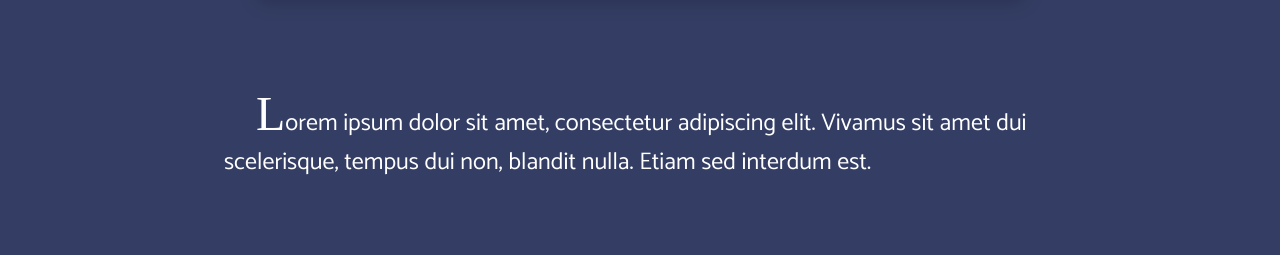
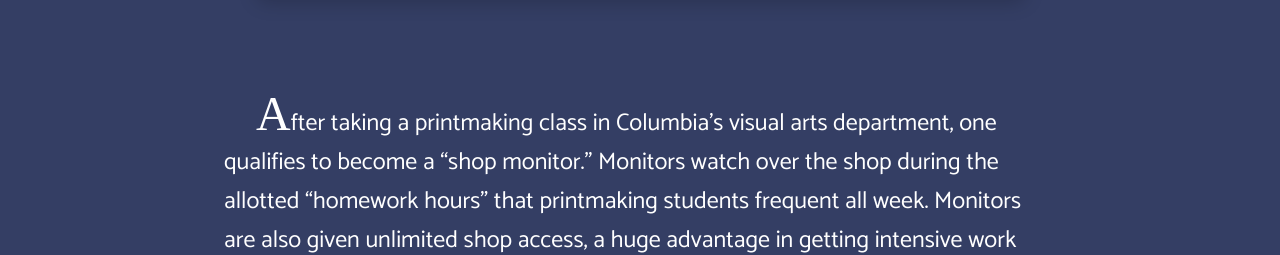
Before and after one commit to spectatorpublishing/illo-edition-2023, a React (Create React App) app: page /illos in a window 1280 px wide. Shown: the part 635-890 px from the top of the page. Built offline with nearby package versions, Linux system fonts and the light colour scheme; a web font is replaced by a local one.

Commit message:
added illo data

```diff
--- a/src/data/illos.js
+++ b/src/data/illos.js
@@ -14,140 +14,152 @@ import hour12 from "./../assets/clocks/hour12.png"
 export const illos = [
     {
       id: 1,
-      title: "Homecoming",
-      img_link: "https://cloudfront-us-east-1.images.arcpublishing.com/spectator/FEM5FWOA4RCNFG27LLTUCM2PVM.jpg",
+      location: "LeRoy Neiman Center for Print Studies",
+      img_link: "https://illoedition2023.s3.amazonaws.com/12am-2am+Mac+Jackson.png",
       text_color: "white",
       background_color: "#343E64",
       clock_image: hour1,
       start_time: "0:00",
       end_time: "2:00",
+      illustrator: "Mac Jackson, CC '24, Staff Illustrator",
       text:
-        "Lorem ipsum dolor sit amet, consectetur adipiscing elit. Vivamus sit amet dui scelerisque, tempus dui non, blandit nulla. Etiam sed interdum est."
+        "After taking a printmaking class in Columbia's visual arts department, one qualifies to become a “shop monitor.” Monitors watch over the shop during the allotted “homework hours” that printmaking students frequent all week. Monitors are also given unlimited shop access, a huge advantage in getting intensive work done in a timely manner. As a print monitor, I have spent plenty of time in the shop after-hours with the occasional company of a graduate student or two. This illustration, a fabricated memory stylized as “footage,” shows a print in the process on the table at the forefront while the details of the studio's amenities dissolve in shadow."
     },
     {
       id: 2,
-      title: "LGBTQ",
-      img_link: "https://cloudfront-us-east-1.images.arcpublishing.com/spectator/Z4BWW6HGSZAYDJXUYI4FYWCDJU.png",
+      location: "Morton Williams",
+      img_link: "https://illoedition2023.s3.amazonaws.com/2am-4am+Kelsea+Petersen.png",
       text_color: "white",
       background_color: "#705970",
       clock_image: hour2,
       start_time: "2:00",
       end_time: "4:00",
-      text: "Lorem ipsum dolor sit amet, consectetur adipiscing elit."
+      illustrator: "Kelsea Petersen, CC '25, Illustrations Deputy Editor",
+      text: "There are very few spaces around campus as liminal as Morton Williams at 2 a.m. Whether you find yourself getting snacks there after a night out or grabbing a red bull during a long night in, you will make some of the worst nutritional and financial decisions of your life here. Bathed in the ambient lighting of vaguely flickering fluorescent bulbs, you are guaranteed to be disoriented when you run into four or five side characters from your life in rapid succession. Dodge Hall's proximity to the grocery store has given me a particular love of the 2 a.m. energy drink run during long studio nights!"
     },
     {
       id: 3,
-      title: "NSOP",
-      img_link: "https://cloudfront-us-east-1.images.arcpublishing.com/spectator/AIDTE6P5SRC55G5C4SPM7GUV54.JPG",
+      location: "Diana Center Architecture Studio",
+      img_link: "https://illoedition2023.s3.amazonaws.com/4am-6am+Ji+Yoon+Sim.png",
       text_color: "white",
       background_color: "#A7939A",
       clock_image: hour3,
       start_time: "4:00",
       end_time: "6:00",
+      illustrator: "Ji Yoon Sim, BC '24, Illustrations Editor",
       text:
-        "Lorem ipsum dolor sit amet, consectetur adipiscing elit. Vivamus sit amet dui scelerisque, tempus dui non, blandit nulla."
+        "As an architecture student, I have spent countless late nights in Diana Center's studio. It is safe to say that I am not the only one. Especially on the day before reviews, many students will camp out in the studio and work through the night into the morning to get their best work forward. As the sun rises and impending deadlines loom, the collective panic of all of the students is palpable, albeit sluggish given the late hour. In all honesty, there is nothing pleasant about an all-nighter. However, these all-nighters with classmates have created tight bonds and special moments I will never forget."
     },
     {
       id: 4,
-      title: "SSFP",
-      img_link: "https://cloudfront-us-east-1.images.arcpublishing.com/spectator/ZGLLIPIBOVHPRMSBARH77X4ZNE.jpeg",
+      location: "Absolute Bagels and Butler Library",
+      img_link: "https://illoedition2023.s3.amazonaws.com/6am-8am+Olya+Sukonrat.jpg",
       text_color: "#595050",
       background_color: "#C8BFC3",
       clock_image: hour4,
       start_time: "6:00",
       end_time: "8:00",
-      text: "Lorem ipsum dolor sit amet, consectetur adipiscing elit."
+      illustrator: "Olya Sukonrat, CC '25, Illustrations Deputy Editor",
+      text: "Last semester, I developed an out-of-character routine: I would wake up at 6 a.m., get dressed for the day, and walk across the street to Absolute Bagels. In fact, I did this so often that the owners remembered my usual order, and we would briefly converse in our native Thai before I walked out. Though I spent the majority of my academic career identifying as a “night owl,” I found that waking up early gives me time to breathe and gather my thoughts before the day officially started. I also realized that morning was a great time to complete my many dense reading assignments; the libraries were empty then, and my mind was less foggy."
     },
     {
         id: 5,
-        title: "Homecoming",
-        img_link: "https://cloudfront-us-east-1.images.arcpublishing.com/spectator/FEM5FWOA4RCNFG27LLTUCM2PVM.jpg",
+        location: "Riverside Park",
+        img_link: "https://illoedition2023.s3.amazonaws.com/8am-10am+Chiara+Guigou.jpg",
         text_color: "#4D5266",
         background_color: "#B7C8DB",
         clock_image: hour5,
         start_time: "8:00",
         end_time: "10:00",
+        illustrator: "Chiara Guigou, GS '23, Staff Illustrator",
         text:
-          "Lorem ipsum dolor sit amet, consectetur adipiscing elit. Vivamus sit amet dui scelerisque, tempus dui non, blandit nulla. Etiam sed interdum est."
+          "In a busy city like New York, it can be difficult to catch a break from the stress of school and work. However, I have found my remedy through daily morning runs in Riverside Park. With each step, the fresh air hits my face, and I am surrounded by nature. The river view glistens in the morning sunlight, providing me with the most beautiful view!"
       },
       {
         id: 6,
-        title: "LGBTQ",
-        img_link: "https://cloudfront-us-east-1.images.arcpublishing.com/spectator/Z4BWW6HGSZAYDJXUYI4FYWCDJU.png",
+        location: "The rink at Bryant Park",
+        img_link: "https://illoedition2023.s3.amazonaws.com/10am-12pm+Julian+Michaud.png",
         text_color: "#4D5266",
         background_color: "#BCC3CA",
         clock_image: hour6,
         start_time: "10:00",
         end_time: "12:00",
-        text: "Lorem ipsum dolor sit amet, consectetur adipiscing elit."
+        illustrator: "Julian Michaud, SEAS '24, Illustrations Deputy Editor",
+        text: "If you are trying to get away from campus and you have a free morning during the winter months, take the 1 train down to Bryant Park and enjoy its ice rink. It is one of the few rinks in the area that is free if you bring your own skates, and skating in the morning means you can avoid some of the evening rush. While you skate, numerous London plane trees encircle the rink, and the Grace Building towers behind them. Afterward, you can peruse the shops of the holiday market or grab a bite to eat before heading back to campus for your afternoon classes."
       },
       {
         id: 7,
-        title: "NSOP",
-        img_link: "https://cloudfront-us-east-1.images.arcpublishing.com/spectator/AIDTE6P5SRC55G5C4SPM7GUV54.JPG",
+        location: "Halal cart on 115th St",
+        img_link: "https://illoedition2023.s3.amazonaws.com/12pm-2pm+Xinyi+Niu.jpg",
         text_color: "#665C4D",
         background_color: "#DED2C0",
         clock_image: hour7,
         start_time: "12:00",
         end_time: "14:00",
+        illustrator: "Caroline Niu, CC '25, Staff Illustrator ",
         text:
-          "Lorem ipsum dolor sit amet, consectetur adipiscing elit. Vivamus sit amet dui scelerisque, tempus dui non, blandit nulla."
+          "Whenever I am hungry for a quick lunch right before my afternoon classes, I go straight to the halal cart on 115th St. The aroma of the spices, chicken, beef, and lamb always attracts a long line of students around this time. As a student who is always low on meal swipes and looking for an affordable meal, the food carts, especially the halal cart on 115th St., have my whole heart."
       },
       {
         id: 8,
-        title: "SSFP",
-        img_link: "https://cloudfront-us-east-1.images.arcpublishing.com/spectator/ZGLLIPIBOVHPRMSBARH77X4ZNE.jpeg",
+        location: "Green umbrella table on campus",
+        img_link: "https://illoedition2023.s3.amazonaws.com/2pm-4pm+Yingjie+Wang.jpg",
         text_color: "#605151",
         background_color: "#D3C6C6",
         clock_image: hour8,
         start_time: "14:00",
         end_time: "16:00",
-        text: "Lorem ipsum dolor sit amet, consectetur adipiscing elit."
+        illustrator: "Yingjie Wang, SEAS '24, Senior Staff Illustrator",
+        text: "Mid-afternoon is the perfect time to get some studying done or to consider a nap between classes. When the weather is nice, one of my favorite study spots is at one of the green umbrella-adorned tables scattered around campus. These tables are notoriously hard to snag, but nothing beats the sunshine, the cool breeze, and doing work while listening to the rhythms of campus."
       },
       {
         id: 9,
-        title: "Homecoming",
-        img_link: "https://cloudfront-us-east-1.images.arcpublishing.com/spectator/FEM5FWOA4RCNFG27LLTUCM2PVM.jpg",
+        location: "Ferris Booth Commons dessert bar",
+        img_link: "https://illoedition2023.s3.amazonaws.com/4pm-6pm+Cindy+Jin.png",
         text_color: "#605151",
         background_color: "#A79C9C",
         clock_image: hour9,
         start_time: "16:00",
         end_time: "18:00",
+        illustrator: "Cindy Jin, CC '26, Staff Illustrator",
         text:
-          "Lorem ipsum dolor sit amet, consectetur adipiscing elit. Vivamus sit amet dui scelerisque, tempus dui non, blandit nulla. Etiam sed interdum est."
+          " I cannot say I have a favorite dining hall, but the dessert bar at Ferris Booth Commons really makes a difference sometimes. What feeling can be better than finishing up a day of four classes after 4 p.m. and coming to Ferris to get a slice of cheesecake with an outrageous amount of sweetness? The fact that it is most definitely too sweet for my Asian taste buds turns it into a guilty pleasure."
       },
       {
         id: 10,
-        title: "LGBTQ",
-        img_link: "https://cloudfront-us-east-1.images.arcpublishing.com/spectator/Z4BWW6HGSZAYDJXUYI4FYWCDJU.png",
+        location: "Alfred Lerner Hall blacktop",
+        img_link: "https://illoedition2023.s3.amazonaws.com/6pm-8pm+Sadia+Sharif.png",
         text_color: "white",
         background_color: "#857C87",
         clock_image: hour10,
         start_time: "18:00",
         end_time: "20:00",
-        text: "Lorem ipsum dolor sit amet, consectetur adipiscing elit."
+        illustrator: "Sadia Sharif, CC '23, Senior Staff Illustrator",
+        text: "If you are looking for a peaceful, comfortable, and accessible place to study, then please do not even bother considering Alfred Lerner Hall on Wednesday nights. With the combination of Lion Dance's drums and cymbals and Sabor's speakers, the loud echoes throughout the building kick pretty much everyone out. As a Lion Dancer, I just hope that we're not disturbing Sabor too much with our deafening percussion instruments."
       },
       {
         id: 11,
-        title: "NSOP",
-        img_link: "https://cloudfront-us-east-1.images.arcpublishing.com/spectator/AIDTE6P5SRC55G5C4SPM7GUV54.JPG",
+        location: "Blue Gym",
+        img_link: "https://illoedition2023.s3.amazonaws.com/8pm-10pm+Cassie+Wang.jpg",
         text_color: "white",
         background_color:"#6E6980",
         clock_image: hour11,
         start_time: "20:00",
         end_time: "22:00",
+        illustrator: "Cassie Wang, CC '26, Staff Illustrator",
         text:
-          "Lorem ipsum dolor sit amet, consectetur adipiscing elit. Vivamus sit amet dui scelerisque, tempus dui non, blandit nulla."
+          "Finishing dinner, many make their way through the frigid weather under the campus lights into the blast of warm air of the Butler Library doors. Finding a seat will probably take a bit, but eventually they will settle down, ready to take on another reading or a problem set. Some return to their dorm, ready to settle down for the day with some homework and music. And others head in the opposite direction, down into the Blue Gym of Dodge Fitness Center. Here, both undergraduate and graduate students help each other push out the ping pong tables and start setting them up to play. The sounds of laughter from conversing players, mismatched rhythms of table tennis balls hitting the table surface, rumbling of gym machines, and the cheerleading team in practice fill the Blue Gym."
       },
       {
         id: 12,
-        title: "SSFP",
-        img_link: "https://cloudfront-us-east-1.images.arcpublishing.com/spectator/ZGLLIPIBOVHPRMSBARH77X4ZNE.jpeg",
+        location: "",
+        img_link: "https://illoedition2023.s3.amazonaws.com/10pm-12pm+Liza+Evseeva.jpg",
         text_color: "white",
         background_color: "#5D586D",
         clock_image: hour12,
         start_time: "22:00",
         end_time: "24:00",
-        text: "Lorem ipsum dolor sit amet, consectetur adipiscing elit."
+        illustrator: "Liza Evseeva, CC '23, Senior Staff Illustrator",
+        text: "Yeah, artists party … sometimes. Once in a blue moon, you can find me, a real senior, at senior night on Wednesdays between the hours of 10 p.m. and midnight. This is also how I became friends with fellow Spectator staffer Abby Thayananthan, pictured here, through our shared love of dancing."
       }
   ];
```
